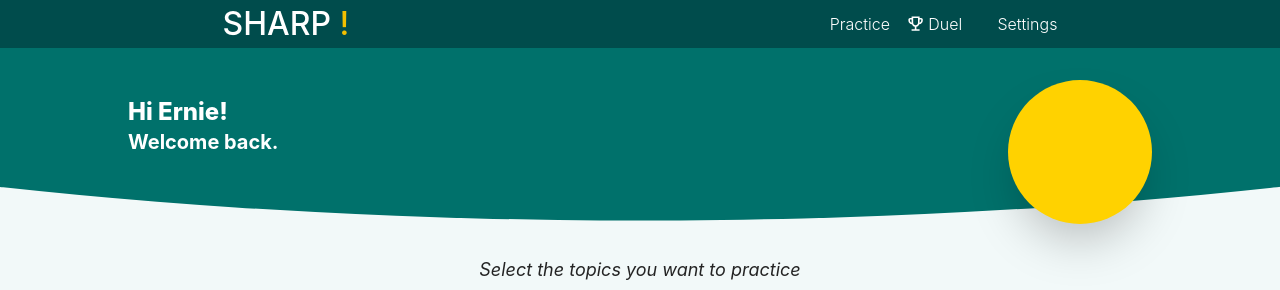
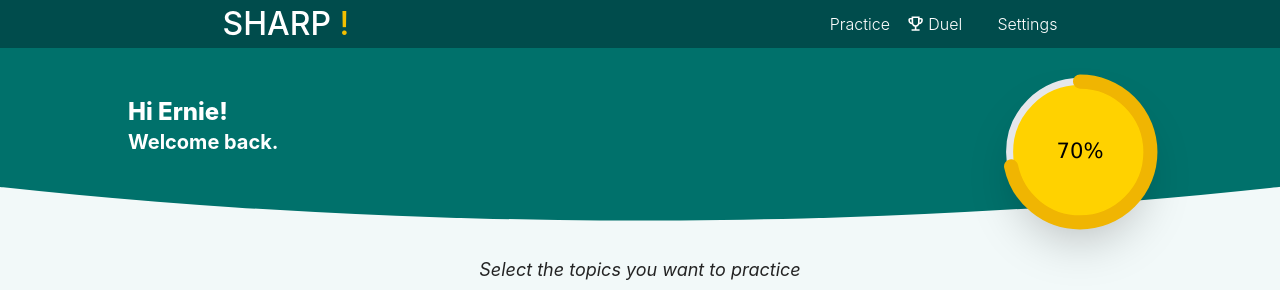
Before and after one commit to brambekkers/fireShark, a Vue app: page /overview in a window 1280 px wide. Shown: the top 290 px of the page. Built offline with nearby package versions, Linux system fonts and the light colour scheme; no server answers; some icons are missing.

Commit message:
Progress image profile

```diff
--- a/src/components/overview/ImageProgress.vue
+++ b/src/components/overview/ImageProgress.vue
@@ -1,19 +1,76 @@
 <script setup>
+import { computed } from 'vue';
 import useUserStore from '@/stores/userStore';
-import { computed } from 'vue';
 
 const profileImageUrl = computed(
   () => useUserStore().user?.settings?.profileImageUrl || '',
 );
 
 const profileStyle = computed(() => ({
-  backgroundImage: `url(${profileImageUrl})`,
+  backgroundImage: `url('${profileImageUrl.value}')`,
 }));
 </script>
 
 <template>
   <div
-    class="profileImage rounded-full h-36 w-36 bg-accent shadow-2xl"
+    class="profile-image relative rounded-full h-36 w-36 bg-accent shadow-2xl"
     :style="profileStyle"
-  />
+  >
+    <div class="progress absolute w-44 h-44 -top-4 -left-4">
+      <svg class="w-full h-full" viewBox="0 0 100 100">
+        <!-- Background circle -->
+        <circle
+          class="text-gray-200 stroke-current"
+          stroke-width="4"
+          cx="50"
+          cy="50"
+          r="40"
+          fill="transparent"
+        ></circle>
+        <!-- Progress circle -->
+        <circle
+          class="text-sharp-warning progress-ring__circle stroke-current"
+          stroke-width="8"
+          stroke-linecap="round"
+          cx="50"
+          cy="50"
+          r="40"
+          fill="transparent"
+          stroke-dashoffset="calc(400 - (400 * 45) / 100)"
+        ></circle>
+
+        <!-- Center text -->
+        <text
+          x="50"
+          y="50"
+          font-family="Verdana"
+          font-size="12"
+          text-anchor="middle"
+          alignment-baseline="middle"
+        >
+          70%
+        </text>
+      </svg>
+    </div>
+  </div>
 </template>
+
+<style scoped lang="scss">
+.profile-image {
+  background-image: url('https://t4.ftcdn.net/jpg/02/87/35/99/360_F_287359914_HU3P7rhmyJMyyhBBcILcWd2S7DDwkJSs.jpg');
+  background-size: cover;
+  background-position: center;
+
+  .progress {
+    // top: -24px;
+    // left: -24px;
+
+    .progress-ring__circle {
+      stroke-dasharray: 400, 400;
+      transition: stroke-dashoffset 0.35s;
+      transform: rotate(-90deg);
+      transform-origin: 50% 50%;
+    }
+  }
+}
+</style>
--- a/src/stores/question.js
+++ b/src/stores/question.js
@@ -3,7 +3,7 @@ import { rand } from '@vueuse/core';
 import { ref } from 'vue';
 
 export const useQuestionStore = defineStore('question', () => {
-  const selectedTopics = ref([]);
+  const selectedTopics = ref(['general', 'javascript', 'debug', 'vue', 'emerald', 'devops']);
   const selectedQuestions = ref([]);
   const selectedQuestion = ref({});
 
```
